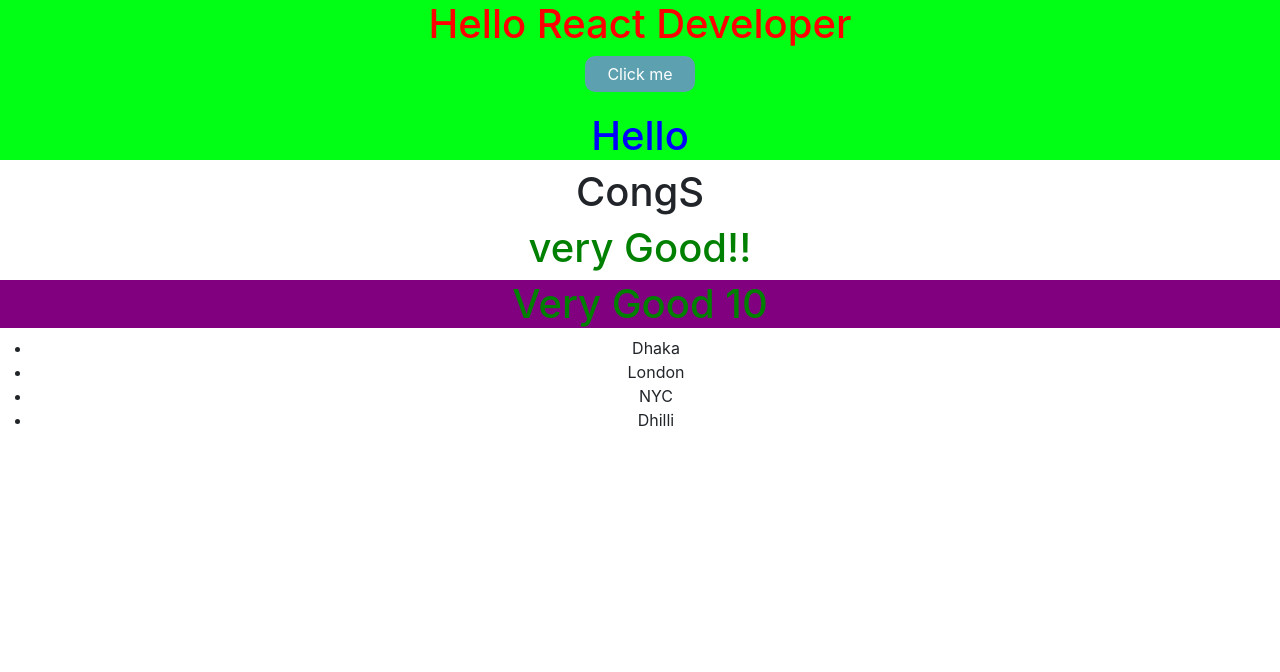
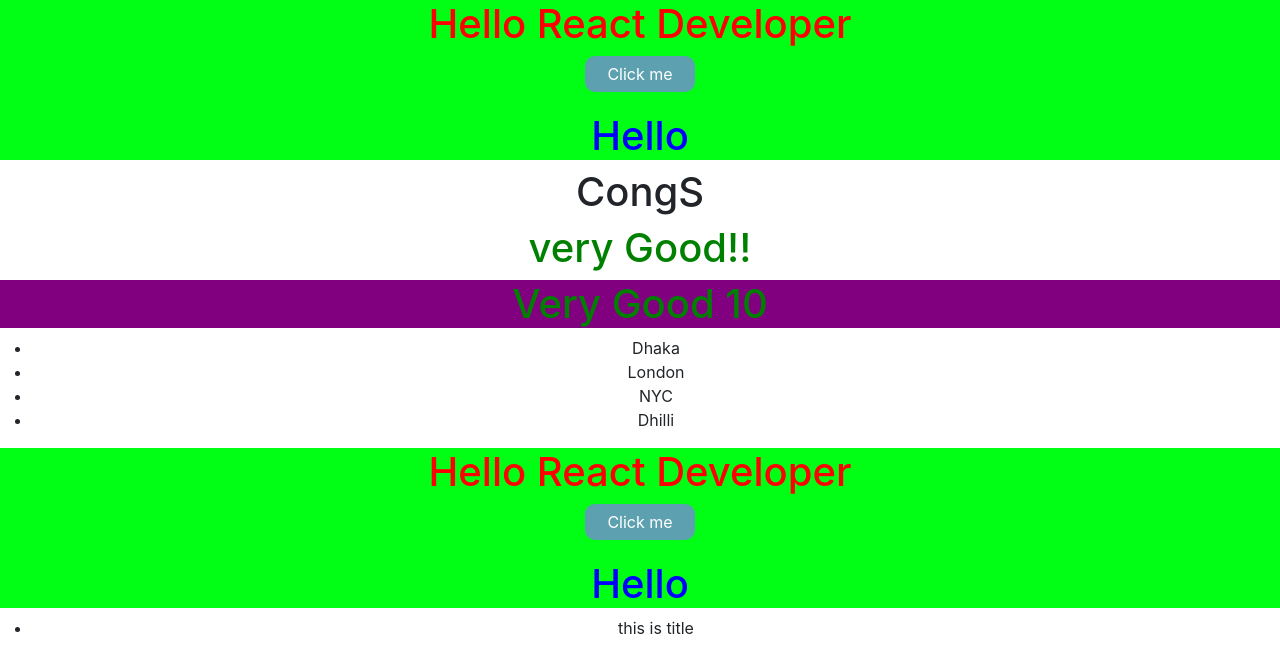
Before and after one commit to SumanPSTU/React-Basic, a React (Create React App) app: page / in a window 1280 px wide. Shown: the top 672 px of the page. Built offline with nearby package versions, Linux system fonts and the light colour scheme.

Commit message:
update file

```diff
--- a/src/App.js
+++ b/src/App.js
@@ -1,12 +1,14 @@
 import "./assets/style/App.css";
 import IFelse from "./component/IFelse";
 import Navbar  from "./component/Navbar";
+
 
 export default function App() {
   return (
     <div className="App">
       {Navbar()}
       {IFelse()}
+
     </div>
   );
 }
--- a/src/component/IFelse.js
+++ b/src/component/IFelse.js
@@ -1,3 +1,5 @@
+import Navbar from "./Navbar";
+import Test  from "./Test";
 const IFelse = () => {
   const marks = 700;
   const city = ["Dhaka", "London", "NYC", "Dhilli"];
@@ -23,11 +25,15 @@ const IFelse = () => {
       </div>
 
       <div style={{ weight: "100px" }}>
-        <ul>
+        <ul >
           {city.map((item, index) => {
-            return <li key={index.toString()}>{item}</li>;
+            return <li style={{weight:'100px'}} key={index.toString()}>{item}</li>;
           })}
         </ul>
+      </div>
+      {Navbar()}
+      <div>
+        <Test title={"this is title"}/>
       </div>
     </div>
   );
--- /dev/null
+++ b/src/component/Test.jsx
@@ -0,0 +1,12 @@
+const Test = (props)=>{
+    return(
+
+      <div>
+        <ul>
+          <li>{props.title}</li>
+        </ul>
+      </div>
+    );
+}
+
+export default Test;
```
